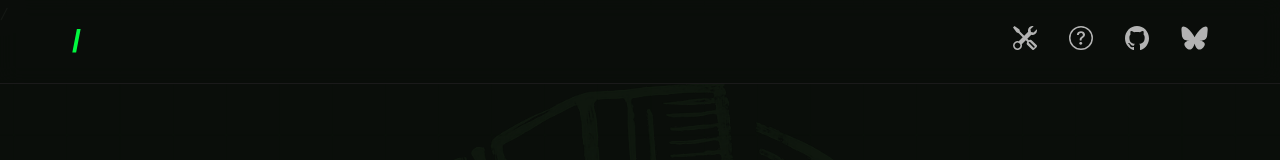
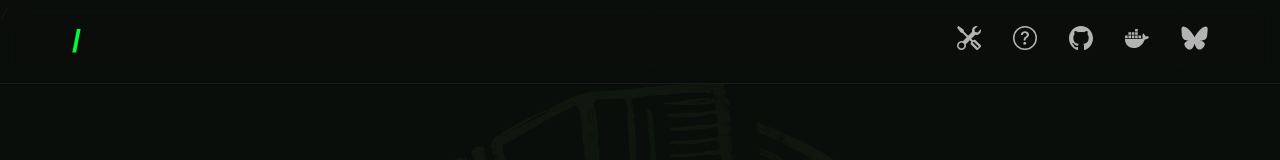
Before and after one commit to fwdslsh/website, a website: page src/index.html in a window 1280 px wide. Shown: the top 160 px of the page. Drawn offline with nearby package versions, Linux system fonts and the light colour scheme; a web font is replaced by a local one.

Commit message:
feat: add Docker Hub link to navigation and include Docker SVG icon

```diff
--- a/src/index.html
+++ b/src/index.html
@@ -583,17 +583,17 @@
       <ul class="nav-links">
         <li>
           <a href="#tools" title="Tools">
-            <svg xmlns="http://www.w3.org/2000/svg" width="24" height="24" fill="currentColor"
-              class="bi bi-tools" viewBox="0 0 16 16">
+            <svg xmlns="http://www.w3.org/2000/svg" width="24" height="24" fill="currentColor" class="bi bi-tools"
+              viewBox="0 0 16 16">
               <path
                 d="M1 0 0 1l2.2 3.081a1 1 0 0 0 .815.419h.07a1 1 0 0 1 .708.293l2.675 2.675-2.617 2.654A3.003 3.003 0 0 0 0 13a3 3 0 1 0 5.878-.851l2.654-2.617.968.968-.305.914a1 1 0 0 0 .242 1.023l3.27 3.27a.997.997 0 0 0 1.414 0l1.586-1.586a.997.997 0 0 0 0-1.414l-3.27-3.27a1 1 0 0 0-1.023-.242L10.5 9.5l-.96-.96 2.68-2.643A3.005 3.005 0 0 0 16 3q0-.405-.102-.777l-2.14 2.141L12 4l-.364-1.757L13.777.102a3 3 0 0 0-3.675 3.68L7.462 6.46 4.793 3.793a1 1 0 0 1-.293-.707v-.071a1 1 0 0 0-.419-.814zm9.646 10.646a.5.5 0 0 1 .708 0l2.914 2.915a.5.5 0 0 1-.707.707l-2.915-2.914a.5.5 0 0 1 0-.708M3 11l.471.242.529.026.287.445.445.287.026.529L5 13l-.242.471-.026.529-.445.287-.287.445-.529.026L3 15l-.471-.242L2 14.732l-.287-.445L1.268 14l-.026-.529L1 13l.242-.471.026-.529.445-.287.287-.445.529-.026z" />
             </svg>
           </a>
-          </li>
+        </li>
         <li>
           <a href="#about" title="About">
-            <svg xmlns="http://www.w3.org/2000/svg" width="24" height="24" fill="currentColor" class="bi bi-question-circle"
-              viewBox="0 0 16 16">
+            <svg xmlns="http://www.w3.org/2000/svg" width="24" height="24" fill="currentColor"
+              class="bi bi-question-circle" viewBox="0 0 16 16">
               <path d="M8 15A7 7 0 1 1 8 1a7 7 0 0 1 0 14m0 1A8 8 0 1 0 8 0a8 8 0 0 0 0 16" />
               <path
                 d="M5.255 5.786a.237.237 0 0 0 .241.247h.825c.138 0 .248-.113.266-.25.09-.656.54-1.134 1.342-1.134.686 0 1.314.343 1.314 1.168 0 .635-.374.927-.965 1.371-.673.489-1.206 1.06-1.168 1.987l.003.217a.25.25 0 0 0 .25.246h.811a.25.25 0 0 0 .25-.25v-.105c0-.718.273-.927 1.01-1.486.609-.463 1.244-.977 1.244-2.056 0-1.511-1.276-2.241-2.673-2.241-1.267 0-2.655.59-2.75 2.286m1.557 5.763c0 .533.425.927 1.01.927.609 0 1.028-.394 1.028-.927 0-.552-.42-.94-1.029-.94-.584 0-1.009.388-1.009.94" />
@@ -609,6 +609,15 @@
             </svg>
           </a>
         </li>
+        <li><a href="https://hub.docker.com/u/fwdslsh" title="Docker Hub" target="_blank">
+
+            <svg viewBox="0 0 24 18" xmlns="http://www.w3.org/2000/svg" color="currentColor" fill="currentColor"
+              width="24" height="24">
+              <path
+                d="M23.6096 7.78281C23.0211 7.38668 21.4751 7.21752 20.3513 7.52051C20.291 6.40098 19.7132 5.45739 18.6572 4.63407L18.2664 4.37177L18.0059 4.7654C17.4937 5.54269 17.2778 6.5787 17.3542 7.52051C17.4145 8.10079 17.6162 8.75281 18.0059 9.22603C16.543 10.0747 15.1944 9.88197 9.22236 9.88197H0.00204151C-0.0247244 11.2306 0.191901 13.8244 1.84139 15.9361C2.02376 16.1695 2.22326 16.395 2.44024 16.6124C3.78139 17.9553 5.80775 18.9403 8.83765 18.9428C13.4603 18.9471 17.4206 16.4482 19.8299 10.4069C20.6225 10.4198 22.7152 10.549 23.7395 8.57009C23.7645 8.5369 24 8.04548 24 8.04548L23.6096 7.78317V7.78281ZM6.01938 6.5498H3.42665V9.14252H6.01938V6.5498ZM9.36868 6.5498H6.77596V9.14252H9.36868V6.5498ZM12.7183 6.5498H10.1256V9.14252H12.7183V6.5498ZM16.068 6.5498H13.4753V9.14252H16.068V6.5498ZM2.66971 6.5498H0.0769861V9.14252H2.66971V6.5498ZM6.01938 3.27508H3.42665V5.8678H6.01938V3.27508ZM9.36868 3.27508H6.77596V5.8678H9.36868V3.27508ZM12.7183 3.27508H10.1256V5.8678H12.7183V3.27508ZM12.7183 0H10.1256V2.59272H12.7183V0Z">
+              </path>
+            </svg>
+          </a></li>
         <li>
           <a href="https://bsky.app/profile/fwdslsh.dev" title="Bluesky" target="_blank">
             <svg height="24" viewBox="0 0 600 530">
```
Also changed, not shown: src/assets/docker.svg (added).
